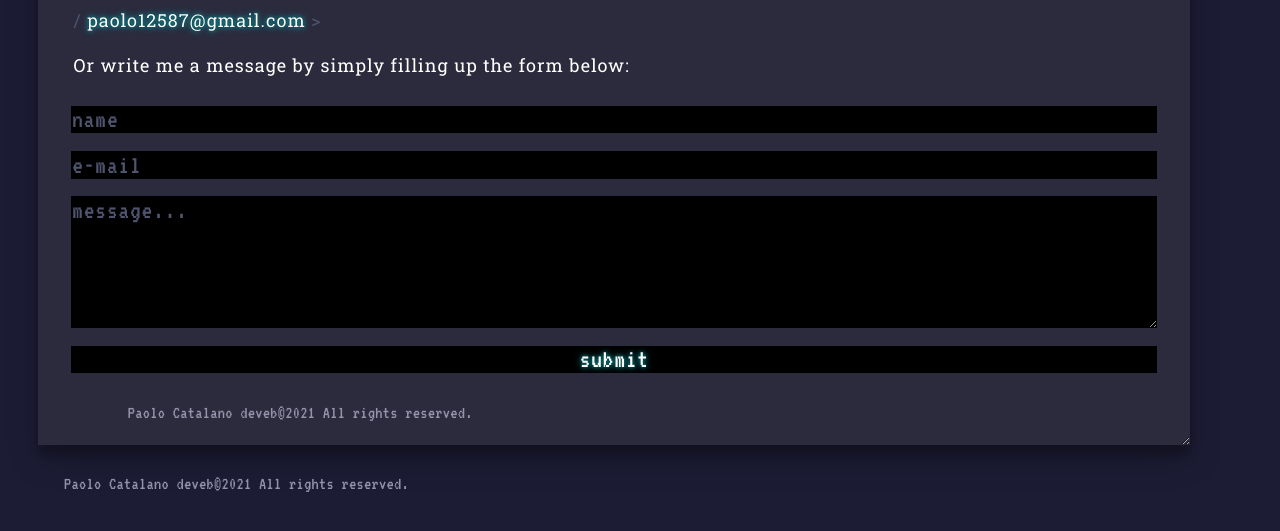
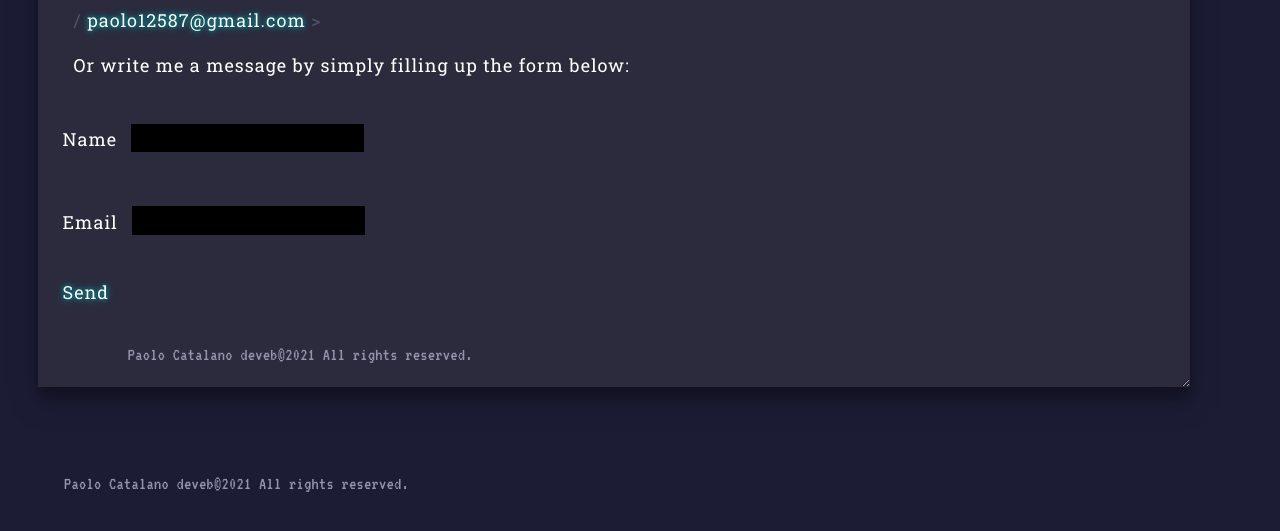
Before and after one commit to PaoloCatalano/paolo-deveb, a Gatsby site: page / in a window 1280 px wide. Both pictures are taken after a click on the button "contact". Shown: the part 231-762 px from the top of the page. Built offline with nearby package versions, Linux system fonts and the light colour scheme; Gatsby itself is replaced by a stand-in of ours.

Commit message:
test form

```diff
--- a/src/components/Contact.js
+++ b/src/components/Contact.js
@@ -12,7 +12,7 @@ export default function Contact() {
         paolo12587@gmail.com
       </a>
       <p>Or write me a message by simply filling up the form below:</p>
-      <form name="contact" netlify action="/success">
+      {/* <form name="contact" netlify action="/success">
         <input type="text" name="name" placeholder="name" required />
         <input type="email" name="email" placeholder="e-mail" required />
         <textarea
@@ -23,6 +23,21 @@ export default function Contact() {
           required
         ></textarea>
         <input type="submit" value="submit" />
+      </form> */}
+      <form name="contact" netlify>
+        <p>
+          <label>
+            Name <input type="text" name="name" />
+          </label>
+        </p>
+        <p>
+          <label>
+            Email <input type="email" name="email" />
+          </label>
+        </p>
+        <p>
+          <button type="submit">Send</button>
+        </p>
       </form>
       <Footer />
     </div>
```
